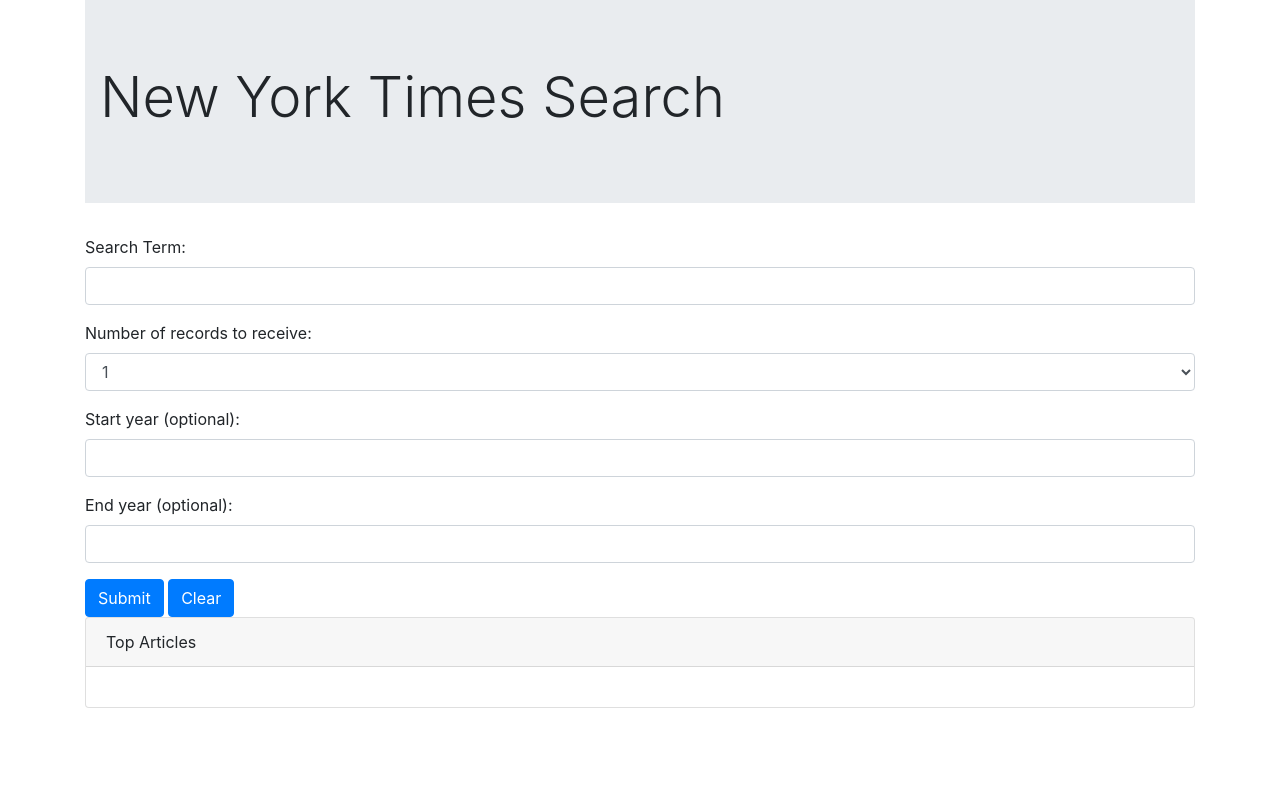
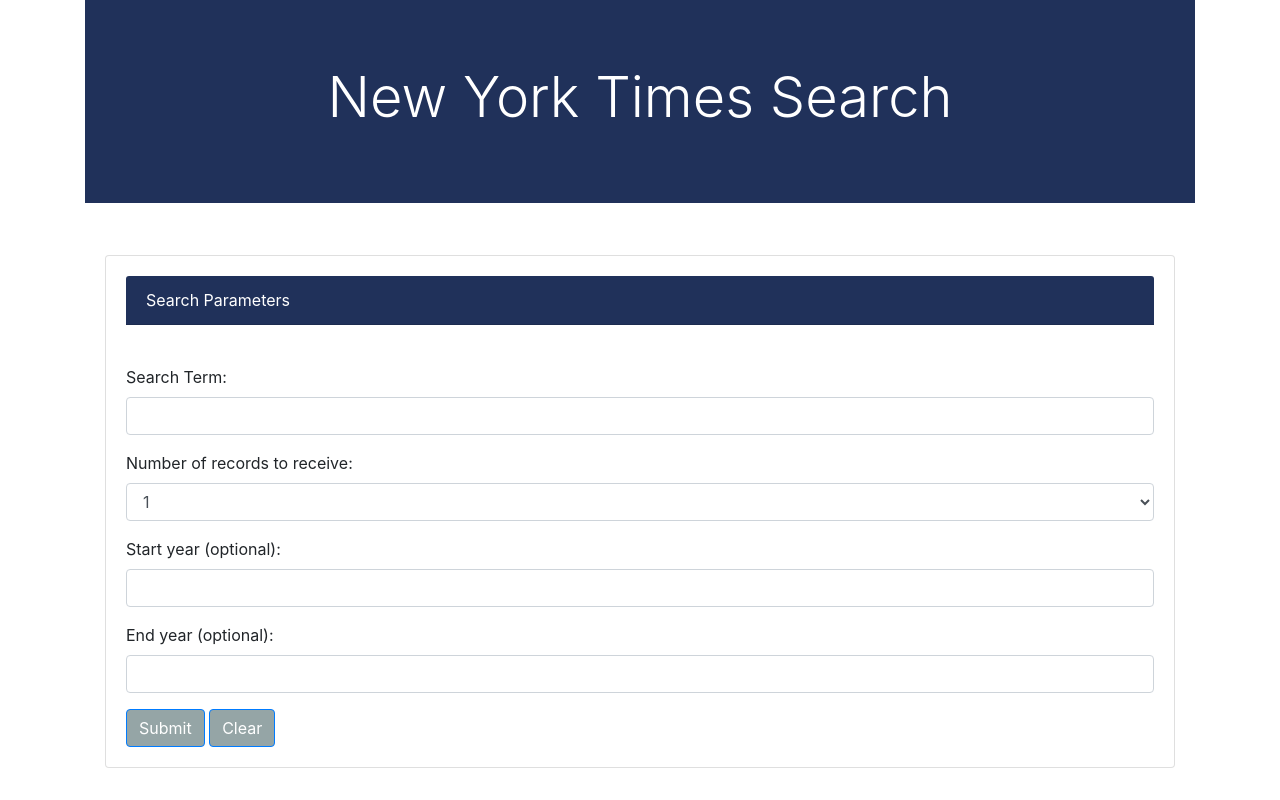
Before and after one commit to lsimianer/nyt-thebestgroup, a plain HTML site: page index.html in a window 1280 px wide. Shown: the top 800 px of the page. Drawn offline with nearby package versions, Linux system fonts and the light colour scheme.

Commit message:
wireframe formatted

```diff
--- a/index.css
+++ b/index.css
@@ -0,0 +1,21 @@
+.display-4 {
+    text-align: center;
+}
+
+.jumbotron {
+    background-color: #20315A;
+}
+
+.card {
+    padding: 20px;
+    margin: 20px;
+}
+
+.card-header {
+    background-color: #20315A;
+}
+
+.btn {
+    background-color: #95A5A6;
+    font: #FFFFFF;
+}
--- a/index.html
+++ b/index.html
@@ -19,17 +19,19 @@
 <!-- Jumbotron -->
     <div class="row">
         <div class="col-md-12">
-                <div class="jumbotron jumbotron-fluid">
-                    <div class="container">
-                        <h1 class="display-4">New York Times Search</h1>
-                    </div>
-                </div>
+            <div class="jumbotron jumbotron-fluid">
+                <h1 class="display-4 text-white">New York Times Search</h1>
+            </div>
         </div>
 
     </div>
 <!-- Search Box -->
     <div class="row">
         <div class="col-md-12">
+                <div class="card">
+                        <div class="card-header text-white">Search Parameters</div>
+                        <div id="search-results" class="card-body">
+                        </div>
             <form>
                 <div class="form-group">
                     <label for="exampleInputEmail1">Search Term:</label>
@@ -54,6 +56,7 @@
                 <button type="submit" class="btn btn-primary" id="submit-btn">Submit</button>
                 <button type="submit" class="btn btn-primary" id="clear-btn">Clear</button>
             </form>
+        </div>
 
         </div>
 
@@ -62,7 +65,7 @@
     <div class="row">
         <div class="col-md-12">
             <div class="card">
-                <div class="card-header">Top Articles</div>
+                <div class="card-header text-white">Top Articles</div>
                 <div id="search-results" class="card-body">
                 </div>
             </div>
```
